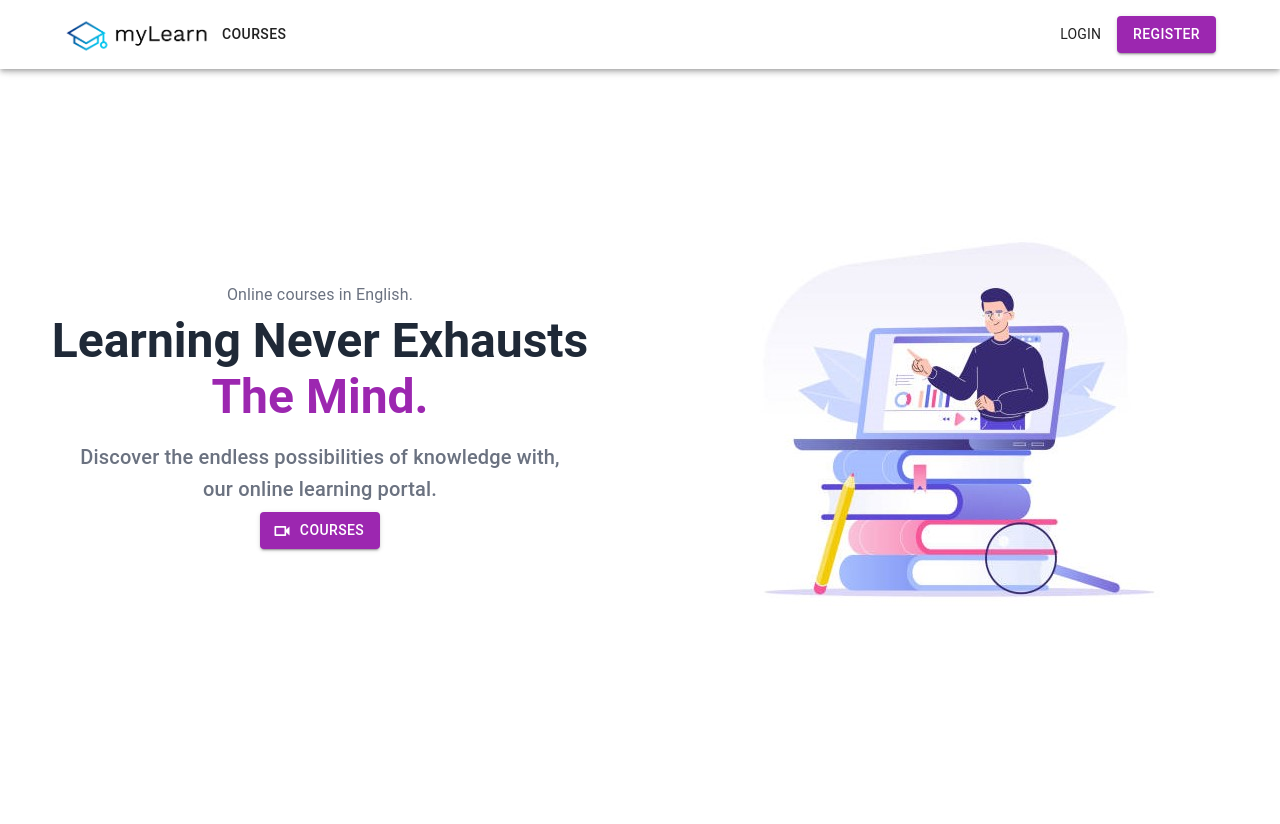
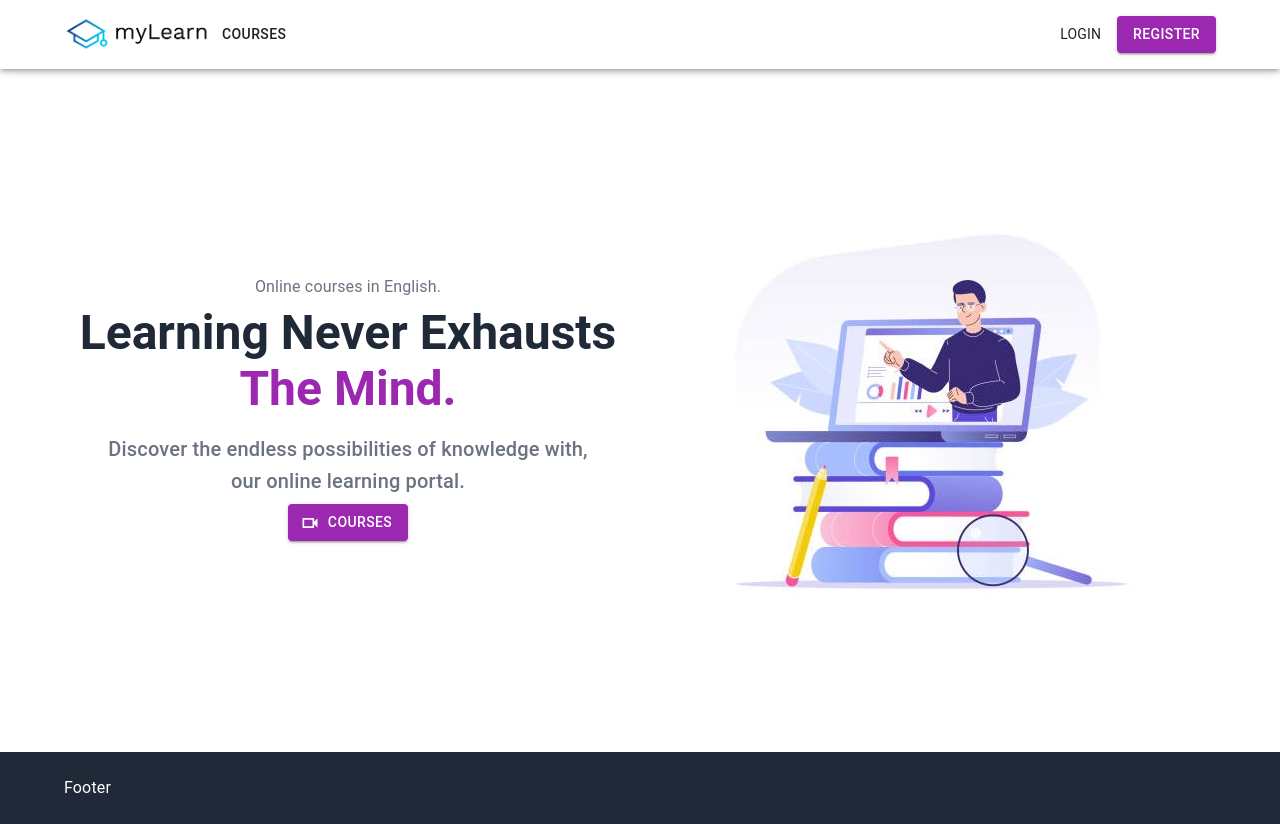
Before and after one commit to SreenathES/ELearningPortal, a React (Create React App) app in the folder client/: page / in a window 1280 px wide. Before the commit the page ends 800 px from the top, so only its background shows below. Built offline with nearby package versions, Linux system fonts and the light colour scheme.

Commit message:
Home page design

```diff
--- a/client/src/layouts/HomeLayout.jsx
+++ b/client/src/layouts/HomeLayout.jsx
@@ -1,12 +1,14 @@
 import React from 'react';
 import { Outlet } from 'react-router-dom';
+import Footer from '../components/Footer';
 import Header from '../components/Header';
 
 function HomeLayout() {
     return (
         <>
             <Header role={'user'} />
-            <Outlet></Outlet>
+            <Outlet />
+            <Footer />
         </>
     );
 }
--- a/client/src/pages/Home.jsx
+++ b/client/src/pages/Home.jsx
@@ -1,11 +1,17 @@
-import { Box, Button, Grid, Typography } from '@mui/material';
+import { Box, Button, createTheme, CssBaseline, Grid, ThemeProvider, Typography } from '@mui/material';
 import React from 'react';
 import intro_icon from '../assets/images/intro-icon.jpg';
 import VideocamIcon from '@mui/icons-material/VideocamOutlined';
+import { Container } from '@mui/system';
+
+const theme = createTheme();
 
 function Home() {
     return (
-        <Box mt={3} className='vh-80' display={'flex'}>
+        <ThemeProvider theme={theme}>
+            <Container component="main">
+                <CssBaseline />
+                <Box mt={3} minHeight={'80vh'} display={'flex'}>
                     <Grid
                         container
                         spacing={2}
@@ -31,6 +37,8 @@ function Home() {
                         </Grid>
                     </Grid>
                 </Box>
+            </Container>
+        </ThemeProvider>
     )
 }
 
```
Lines whose indentation alone changed are shown as unchanged.
